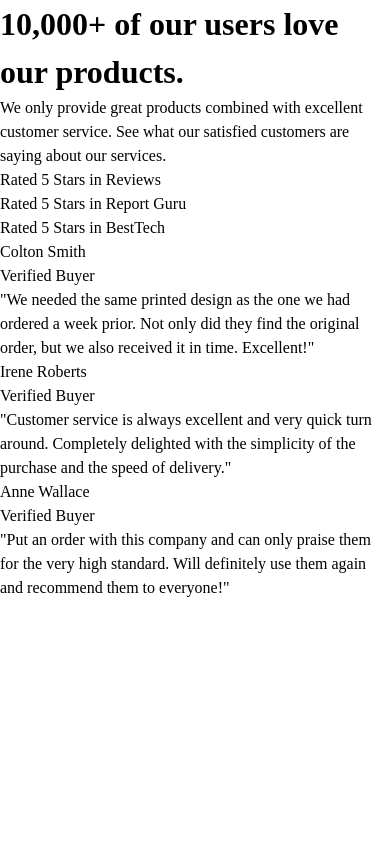
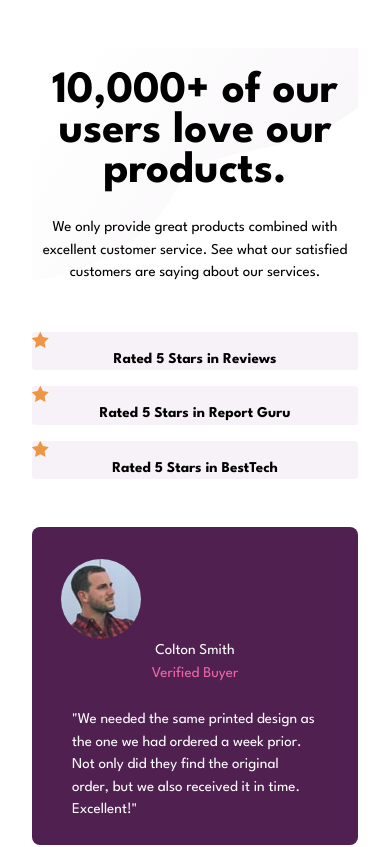
Before and after one commit to sclingan/social-proof-section, a React (Vite) app: page / in a window 390 px wide. Shown: the top 847 px of the page. Built offline with nearby package versions, Linux system fonts and the light colour scheme.

Commit message:
Added mobile layout and SCSS variables

```diff
--- a/index.html
+++ b/index.html
@@ -8,6 +8,10 @@
     <!-- SEO -->
     <meta name="description" content="Social Proof Challenge">
     <meta name="author" content="Scott Clingan">
+    <!-- Google Fonts -->
+    <link rel="preconnect" href="https://fonts.googleapis.com">
+    <link rel="preconnect" href="https://fonts.gstatic.com" crossorigin>
+    <link href="https://fonts.googleapis.com/css2?family=League+Spartan:wght@400;500;700&display=swap" rel="stylesheet">
     <title>Frontend Mentor | Social proof section</title>
   </head>
   <body>
--- a/src/App.css
+++ b/src/App.css
@@ -39,4 +39,71 @@ p, h1, h2, h3, h4, h5, h6 {
 /*  9. Create a root stacking context */
 #root, #__next {
   isolation: isolate;
+}
+
+/*
+  TODO:
+  check background images
+*/
+body {
+  font-family: "League Spartan";
+  font-size: 0.9375rem;
+  font-weight: 400;
+}
+
+.App {
+  padding-inline: 2rem;
+  padding-block: 3rem;
+  text-align: center;
+}
+
+header {
+  background-image: url("../public/images/bg-pattern-top-mobile.svg");
+  background-repeat: no-repeat;
+}
+
+h1 {
+  font-weight: 700;
+  font-size: 2.8rem;
+  line-height: 2.5rem;
+  padding-block: 1.5rem;
+}
+
+aside {
+  padding-block: 2rem;
+}
+
+.rating {
+  background-color: hsl(300, 24%, 96%);
+  border-radius: 0.2rem;
+  margin-top: 1rem;
+  font-weight: 700;
+}
+
+.icon-star {
+  -o-object-position: center;
+     object-position: center;
+}
+
+.profile {
+  background-color: hsl(300, 43%, 22%);
+  color: hsl(0, 0%, 100%);
+  border-radius: 0.5rem;
+  margin-top: 1rem;
+  padding-top: 2rem;
+  padding-inline: 1.8rem;
+}
+
+.profile-icon {
+  border-radius: 50%;
+}
+
+.verified {
+  color: hsl(333, 80%, 67%);
+}
+
+.testimony {
+  text-align: left;
+  padding-inline: 0.7rem;
+  padding-block: 1.5rem;
 }/*# sourceMappingURL=App.css.map */
--- a/src/App.scss
+++ b/src/App.scss
@@ -1 +1,84 @@
 @use 'css-reset';
+
+$dark-magenta: hsl(300, 43%, 22%);
+$soft-pink: hsl(333, 80%, 67%);
+$gray-magenta: hsl(303, 10%, 53%);
+$light-gray-magenta: hsl(300, 24%, 96%);
+$white: hsl(0, 0%, 100%);
+$font-size: 0.9375rem;
+$fw-400: 400;
+$fw-500: 500;
+$fw-700: 700;
+$ff: 'League Spartan';
+
+/*
+  TODO:
+  check background images
+*/
+
+body {
+    font-family: $ff;
+    font-size: $font-size;
+    font-weight: $fw-400;
+    // background-image: url('../public/images/bg-pattern-top-mobile.svg');
+}
+
+.App {
+    padding-inline: 2rem;
+    padding-block: 3rem;
+    text-align: center;
+}
+
+header {
+    background-image: url('../public/images/bg-pattern-top-mobile.svg');
+    background-repeat: no-repeat;
+}
+
+h1 {
+    font-weight: $fw-700;
+    font-size: 2.8rem;
+    line-height: 2.5rem;
+    padding-block: 1.5rem;
+}
+
+aside {
+    padding-block: 2rem;
+}
+
+.rating {
+    background-color: $light-gray-magenta;
+    border-radius: 0.2rem;
+    margin-top: 1rem;
+    font-weight: $fw-700;
+}
+
+.icon-star {
+    object-position: center;
+}
+
+main {
+
+}
+
+.profile {
+    background-color: $dark-magenta;
+    color: $white;
+    border-radius: 0.5rem;
+    margin-top: 1rem;
+    padding-top: 2rem;
+    padding-inline: 1.8rem;
+}
+
+.profile-icon {
+    border-radius: 50%;
+}
+
+.verified {
+    color: $soft-pink;
+}
+
+.testimony {
+    text-align: left;
+    padding-inline: 0.7rem;
+    padding-block: 1.5rem;
+}
--- a/src/App.tsx
+++ b/src/App.tsx
@@ -1,10 +1,14 @@
 import { useState } from 'react'
+import star from '../public/images/icon-star.svg'
+import anne from '../public/images/image-anne.jpg'
+import colton from '../public/images/image-colton.jpg'
+import irene from '../public/images/image-irene.jpg'
 import './App.css'
 
 function App() {
 
   return (
-    <div>
+    <div className='App'>
       <header>
         <h1>10,000+ of our users love our products.</h1>
         <p>
@@ -13,50 +17,62 @@ function App() {
         </p>
       </header>
       <aside>
+        <div className='rating'>
+          <img src={star} alt="" className='icon-star'></img>
         <p>
           Rated 5 Stars in Reviews
         </p>
+        </div>
+        <div className='rating'>
+        <img src={star} alt="" className='icon-star'></img>
         <p>
           Rated 5 Stars in Report Guru
         </p>
+        </div>
+        <div className='rating'>
+        <img src={star} alt="" className='icon-star'></img>
         <p>
           Rated 5 Stars in BestTech
         </p>
+        </div>
       </aside>
       <main>
-        <div>
+        <div className='profile'>
+          <img src={colton} alt="" className='profile-icon'></img>
         <p>
           Colton Smith
         </p>
-        <p>
+        <p className='verified'>
           Verified Buyer
         </p>
-        <p>
+        <p className='testimony'>
           "We needed the same printed design as the one we had ordered a week prior.
           Not only did they find the original order, but we also received it in time.
           Excellent!"
         </p>
         </div>
-        <div>
+        <div className='profile'>
+        <img src={irene} alt="" className='profile-icon'></img>
         <p>
           Irene Roberts
         </p>
-        <p>
+        <p className='verified'>
           Verified Buyer
         </p>
-        <p>
+        <p className='testimony'>
           "Customer service is always excellent and very quick turn around. Completely
           delighted with the simplicity of the purchase and the speed of delivery."
         </p>
         </div>
-        <div>
+        <div className='profile'>
+        <img src={anne} alt="" className='profile-icon'></img>
         <p>
           Anne Wallace
         </p>
-        <p>
+        <p className='verified'>
           Verified Buyer
         </p>
-        <p>
+        <p className='testimony'>
           "Put an order with this company and can only praise them for the very high
           standard. Will definitely use them again and recommend them to everyone!"
         </p>
```
Also changed, not shown: 1 other file (tests, documents, lock files or other folders).
